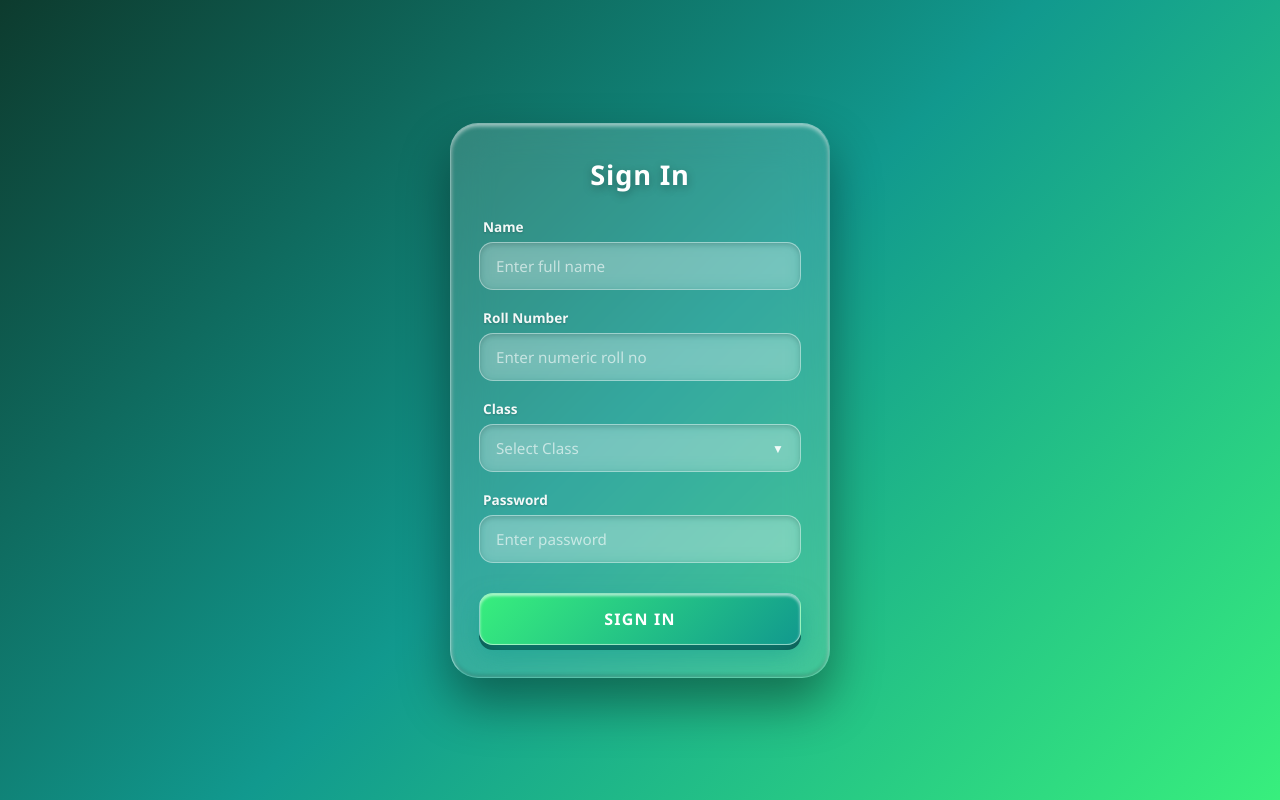
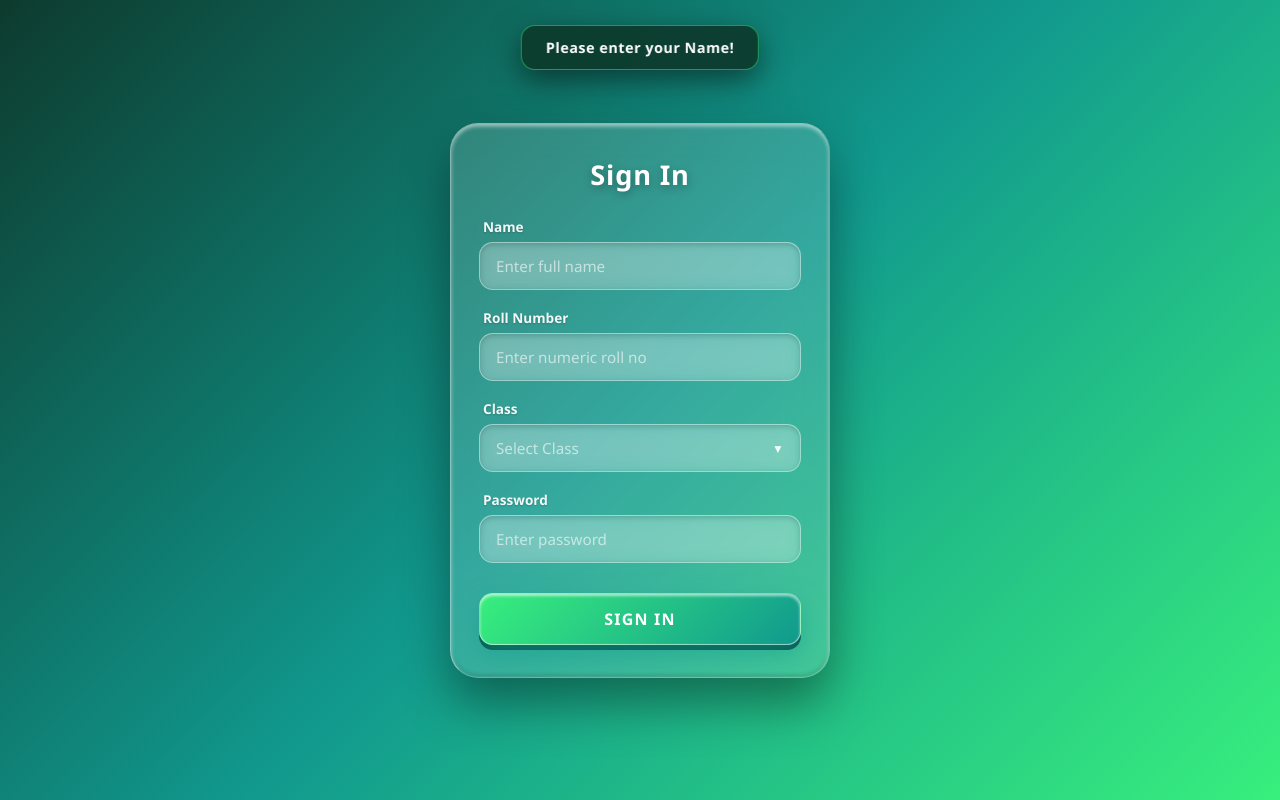
Before and after one commit to ankeshkumar6931-ui/RNS-live, a plain HTML site: page mr.html in a window 1280 px wide. Both pictures are taken after a click on the button "SIGN IN". Drawn offline with Linux system fonts and the light colour scheme.

Commit message:
Add custom popup notification functionality

```diff
--- a/mr.html
+++ b/mr.html
@@ -10,7 +10,7 @@
       margin: 0;
       padding: 0;
       font-family: 'Poppins', 'Segoe UI', sans-serif;
-      -webkit-user-select: none; /* Prevent text selection on mobile/web */
+      -webkit-user-select: none;
       user-select: none;
       -webkit-touch-callout: none;
     }
@@ -22,10 +22,36 @@
       justify-content: center;
       align-items: center;
       padding: 20px;
-      overflow: hidden; /* Prevent body scroll / zoom overflow */
+      overflow: hidden;
     }
 
-    /* Enhanced 3D Glassmorphism Card with deep layers */
+    /* Top Custom Popup Notification */
+    #customPopup {
+      position: fixed;
+      top: -100px;
+      left: 50%;
+      transform: translateX(-50%);
+      background: rgba(13, 59, 46, 0.95);
+      backdrop-filter: blur(20px);
+      -webkit-backdrop-filter: blur(20px);
+      border: 1px solid rgba(56, 239, 125, 0.5);
+      color: #ffffff;
+      padding: 12px 24px;
+      border-radius: 14px;
+      box-shadow: 0 10px 30px rgba(0,0,0,0.5);
+      font-size: 0.9rem;
+      font-weight: 600;
+      z-index: 1000;
+      transition: top 0.4s cubic-bezier(0.175, 0.885, 0.32, 1.275);
+      text-align: center;
+      letter-spacing: 0.5px;
+    }
+
+    #customPopup.show {
+      top: 25px;
+    }
+
+    /* 3D Glassmorphism Card */
     .glass-card {
       background: rgba(255, 255, 255, 0.15);
       backdrop-filter: blur(20px);
@@ -81,7 +107,7 @@
       backdrop-filter: blur(8px);
       transition: all 0.3s ease;
       box-shadow: inset 0 2px 5px rgba(0, 0, 0, 0.15);
-      -webkit-user-select: text; /* Allow typing input */
+      -webkit-user-select: text;
       user-select: text;
     }
 
@@ -272,6 +298,9 @@
 </head>
 <body>
 
+  <!-- Top Floating Popup Notice -->
+  <div id="customPopup">Notification Message</div>
+
   <!-- SIGN IN PAGE -->
   <div class="glass-card" id="loginPage">
     <h2 class="title">Sign In</h2>
@@ -343,6 +372,16 @@
   <script>
     let selectedClassValue = "";
 
+    // Show top custom popup function
+    function showPopup(message) {
+      const popup = document.getElementById('customPopup');
+      popup.innerText = message;
+      popup.classList.add('show');
+      setTimeout(() => {
+        popup.classList.remove('show');
+      }, 3000);
+    }
+
     const dropdown = document.getElementById('customDropdown');
     const trigger = document.getElementById('selectTrigger');
     const options = document.querySelectorAll('.dropdown-option');
@@ -411,14 +450,28 @@
       const roll = document.getElementById("rollNumber").value.trim();
       const password = document.getElementById("userPassword").value.trim();
 
-      if (!name || !roll || !selectedClassValue || !password) {
-        alert("Please fill in all details before proceeding!");
+      // Validation check with popup notification
+      if (!name) {
+        showPopup("Please enter your Name!");
+        return;
+      }
+      if (!roll) {
+        showPopup("Please enter your Roll Number!");
+        return;
+      }
+      if (!selectedClassValue) {
+        showPopup("Please select your Class!");
+        return;
+      }
+      if (!password) {
+        showPopup("Please enter your Password!");
         return;
       }
 
       const userDataObj = { name, roll, studentClass: selectedClassValue, password };
       const userDataString = JSON.stringify(userDataObj);
 
+      // Save to TinyDB only during Sign In
       if (window.AppInventor && typeof window.AppInventor.setWebViewString === 'function') {
         window.AppInventor.setWebViewString(userDataString);
       } else {
@@ -429,14 +482,14 @@
       showHomePage(name, roll, selectedClassValue, password);
     }
 
-    // Sends 'close_screen' signal to WebViewStringChange event without overwriting saved profile database
+    // Sends 'close_screen' signal to WebViewStringChange event WITHOUT touching TinyDB data
     function handleOkClick() {
       const signal = "close_screen";
       if (window.AppInventor && typeof window.AppInventor.setWebViewString === 'function') {
         window.AppInventor.setWebViewString(signal);
       } else {
         window.WebViewerString = signal;
-        alert("Signal sent to App Inventor: " + signal);
+        showPopup("Signal sent: " + signal);
       }
     }
 
```
